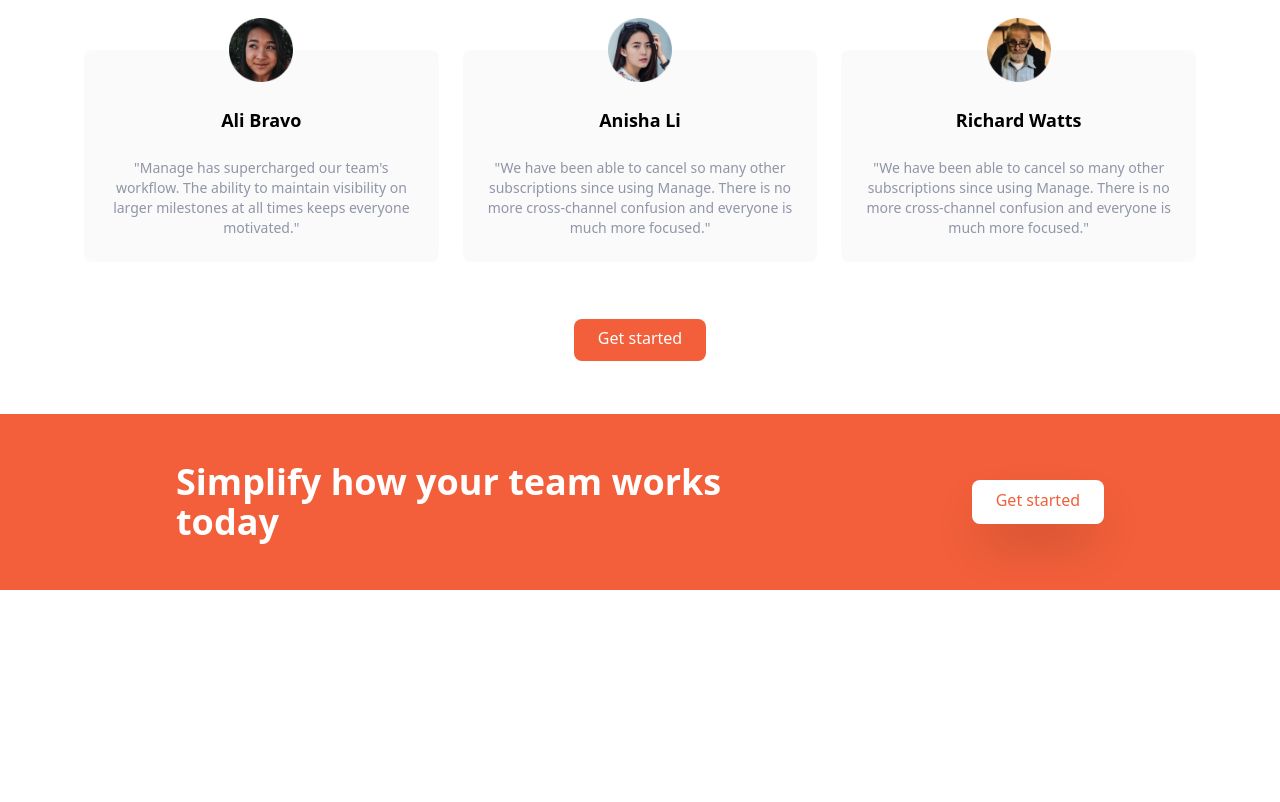
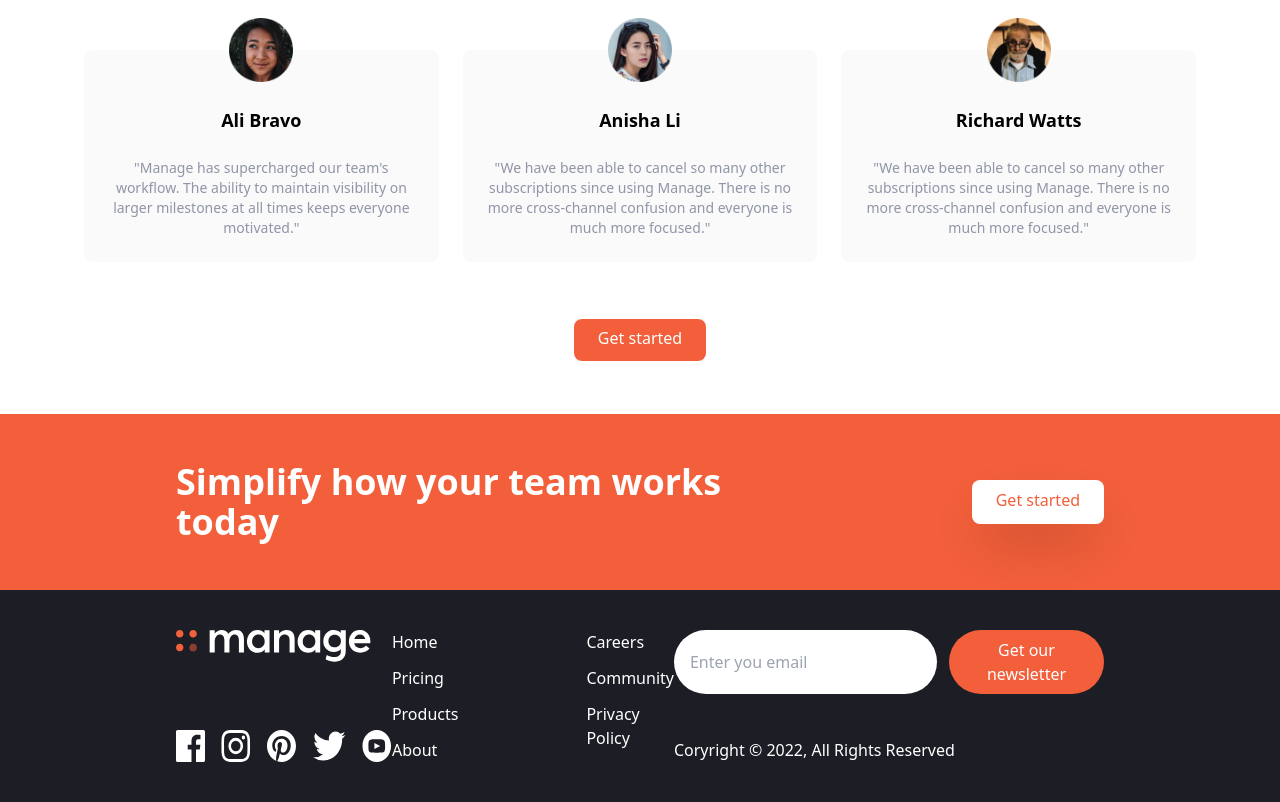
Before and after one commit to VladimirVolvakov/manage-company-landingpage, a website: page index.html in a window 1280 px wide. Shown: the part 1386-2188 px from the top of the page. Before the commit the page ends 1976 px from the top, so only its background shows below. Drawn offline with Linux system fonts and the light colour scheme.

Commit message:
feat: add footer markup & styles

```diff
--- a/index.html
+++ b/index.html
@@ -137,7 +137,7 @@
         <h2 class="text-4xl font-bold text-center">What's Different About Manage?</h2>
         <div class="flex flex-col mt-24 md:flex-row md:space-x-6">
           <div class="flex flex-col items-center p-6 space-y-6 rounded-lg bg-veryLightGrey md:w-1/3">
-            <img src="images/avatar-ali.png" class="w-16 -mt-14" alt="">
+            <img src="images/avatar-ali.png" class="w-16 -mt-14" alt="User avatar">
             <h5 class="text-lg font-bold">Ali Bravo</h5>
             <p class="text-sm text-darkGreyBlue">
               "Manage has supercharged our team's workflow. The ability to maintain visibility on larger milestones at
@@ -146,7 +146,7 @@
           </div>
 
           <div class="hidden flex-col items-center p-6 space-y-6 rounded-lg bg-veryLightGrey md:flex md:w-1/3">
-            <img src="images/avatar-anisha.png" class="w-16 -mt-14" alt="">
+            <img src="images/avatar-anisha.png" class="w-16 -mt-14" alt="User avatar">
             <h5 class="text-lg font-bold">Anisha Li</h5>
             <p class="text-sm text-darkGreyBlue">
               "We have been able to cancel so many other subscriptions since using Manage. There is no more cross-channel
@@ -155,7 +155,7 @@
           </div>
 
           <div class="hidden flex-col items-center p-6 space-y-6 rounded-lg bg-veryLightGrey md:flex md:w-1/3">
-            <img src="images/avatar-richard.png" class="w-16 -mt-14" alt="">
+            <img src="images/avatar-richard.png" class="w-16 -mt-14" alt="User avatar">
             <h5 class="text-lg font-bold">Richard Watts</h5>
             <p class="text-sm text-darkGreyBlue">
               "We have been able to cancel so many other subscriptions since using Manage. There is no more cross-channel
@@ -188,5 +188,59 @@
         </a>
       </div>
     </section>
+
+    <footer class="bg-veryDarkBlue">
+      <div class="container flex flex-col-reverse justify-between mx-auto px-6 py-10 space-y-8 md:flex-row md:space-y-0">
+        <div class="flex flex-col-reverse items-center justify-between space-y-12 md:flex-col md:space-y-0 md:items-start">
+          <div class="mx-auto my-6 text-white text-center md:hidden">
+            Copyright &copy; 2022, All Rights Reserved
+          </div>
+          <div>
+            <img src="images/logo-white.svg" class="h-8" alt="Company logo">
+          </div>
+          <div class="flex justify-center space-x-4">
+            <a href="#">
+              <img src="images/icon-facebook.svg" alt="Join our Facebook" class="h-8">
+            </a>
+            <a href="#">
+              <img src="images/icon-instagram.svg" alt="Subscribe us in Instagram" class="h-8">
+            </a>
+            <a href="#">
+              <img src="images/icon-pinterest.svg" alt="Follow us on Pinterest" class="h-8">
+            </a>
+            <a href="#">
+              <img src="images/icon-twitter.svg" alt="Follow us on Twitter" class="h-8">
+            </a>
+            <a href="#">
+              <img src="images/icon-youtube.svg" alt="Subscribe our Youtube channel" class="h-8">
+            </a>
+          </div>
+        </div>
+        <div class="flex justify-around space-x-32">
+          <div class="flex flex-col space-y-3 text-white">
+            <a href="#" class="hover:text-brightRed">Home</a>
+            <a href="#" class="hover:text-brightRed">Pricing</a>
+            <a href="#" class="hover:text-brightRed">Products</a>
+            <a href="#" class="hover:text-brightRed">About</a>
+          </div>
+          <div class="flex flex-col space-y-3 text-white">
+            <a href="#" class="hover:text-brightRed">Careers</a>
+            <a href="#" class="hover:text-brightRed">Community</a>
+            <a href="#" class="hover:text-brightRed">Privacy Policy</a>
+          </div>
+        </div>
+        <div class="flex flex-col justify-between">
+          <form>
+            <div class="flex space-x-3">
+              <input type="text" class="flex-1 px-4 rounded-full focus:outline-none" placeholder="Enter you email">
+              <button class="px-6 py-2 text-white rounded-full bg-brightRed hover:bg-brightRedLight focus:outline-none">Get our newsletter</button>
+            </div>
+          </form>
+          <div class="hidden text-white md:block">
+            Coryright &copy; 2022, All Rights Reserved
+          </div>
+        </div>
+      </div>
+    </footer>
   </body>
 </html>
```
Also changed, not shown: css/main.css.
